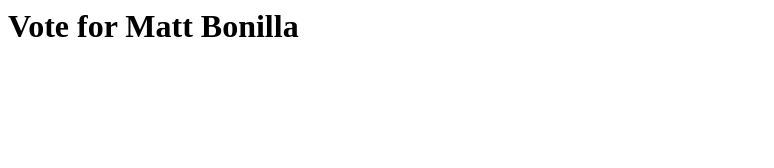
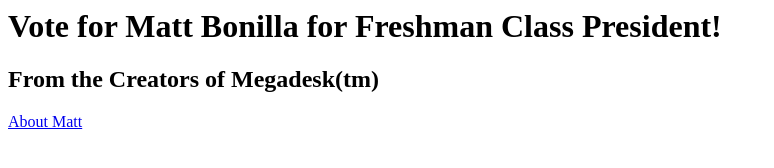
Before and after one commit to Eieminia/Matt4President, a plain HTML site: page index.html in a window 1280 px wide. Shown: the whole page, without its empty margins (0-774 px from the left). Drawn offline with Linux system fonts and the light colour scheme.

Commit message:
about matt

```diff
--- a/index.html
+++ b/index.html
@@ -3,6 +3,8 @@
         <title>Vote for Matt</title>
     </head>
     <body>
-        <h1>Vote for Matt Bonilla</h1>
+        <h1>Vote for Matt Bonilla for Freshman Class President!</h1>
+        <h2>From the Creators of Megadesk(tm)</h2>
+        <a href="about.html">About Matt</a>
     </body>
 </html>
```
Also changed, not shown: about.html (added, +10 -0 lines).
